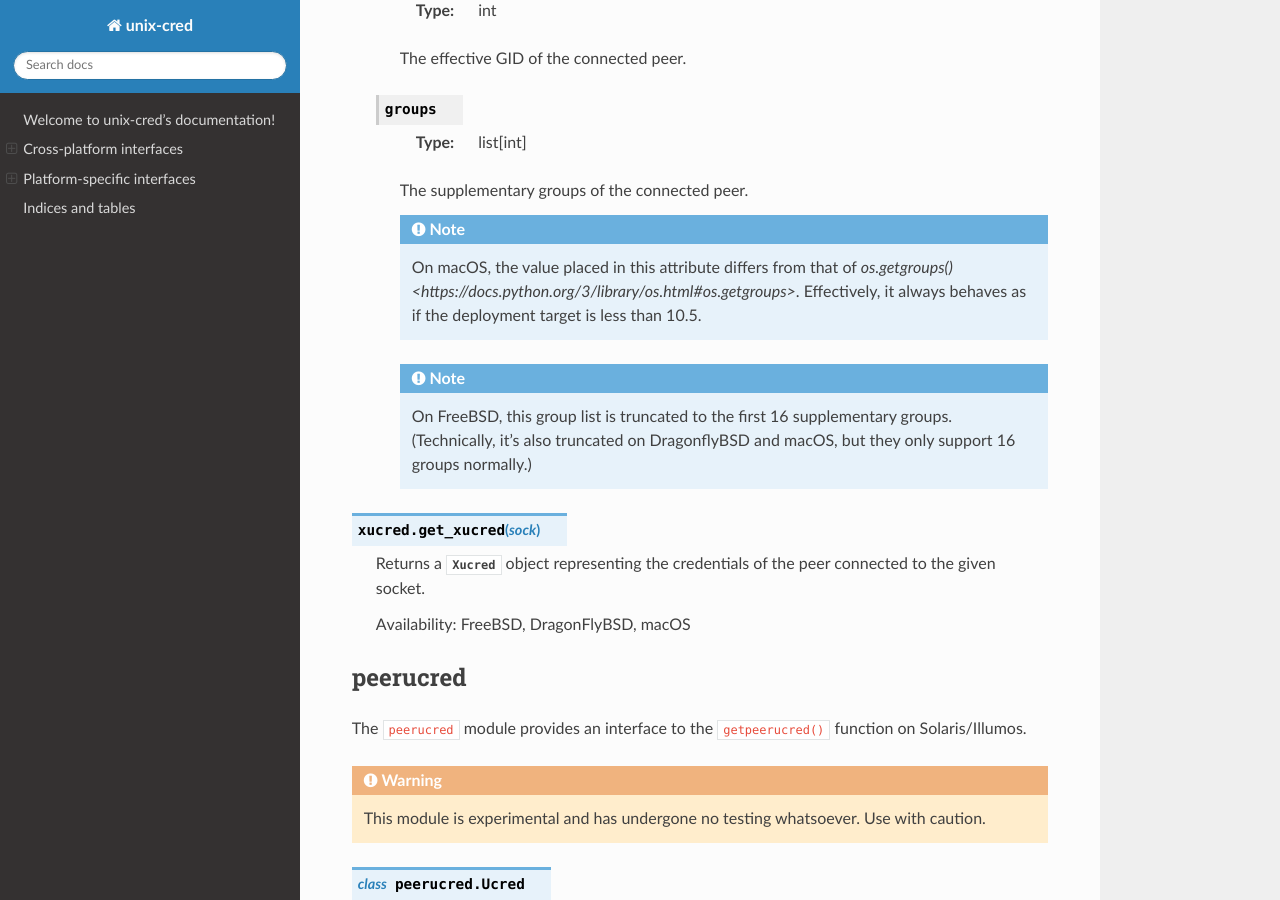
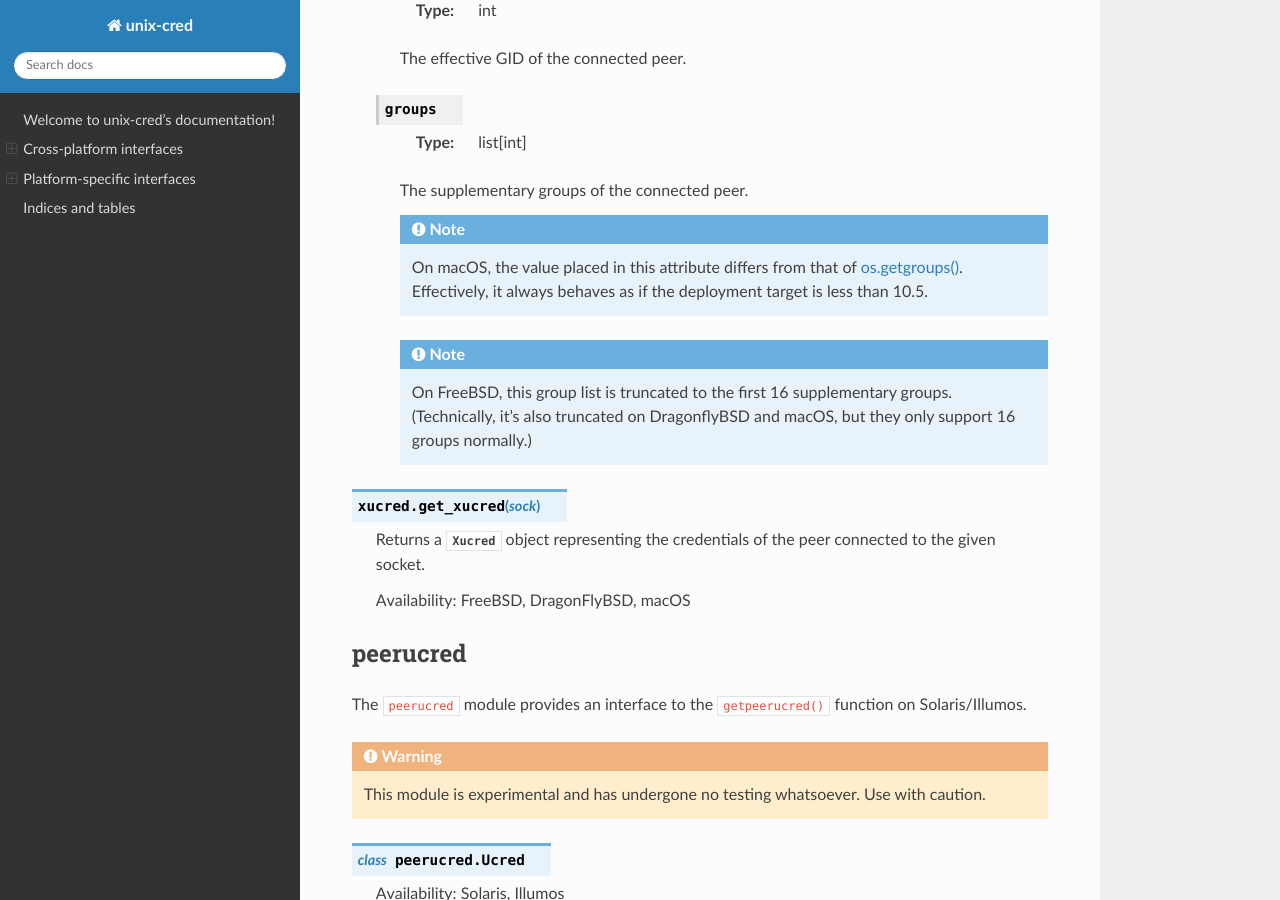
Before and after one commit to cptpcrd/unix_cred, a Sphinx documentation site: the page built from docs/index.rst, in a window 1280 px wide and 900 px high, scrolled down 2598 px. Built offline with Sphinx 7.4.7 and the Read the Docs theme 2.0.0, drawn with Linux system fonts in a browser that asks for light colours.

Commit message:
docs: Fix os.getgroups() link

```diff
--- a/docs/index.rst
+++ b/docs/index.rst
@@ -137,7 +137,7 @@ The ``xucred`` module provides an interface to the ``xucred`` interface on FreeB
 
         .. note::
             On macOS, the value placed in this attribute differs from that of
-            `os.getgroups() <https://docs.python.org/3/library/os.html#os.getgroups>`.
+            `os.getgroups() <https://docs.python.org/3/library/os.html#os.getgroups>`_.
             Effectively, it always behaves as if the deployment target is less than 10.5.
 
         .. note::
```
